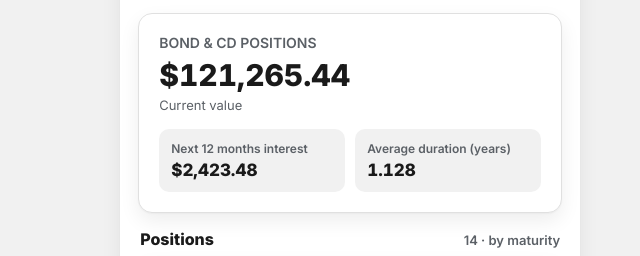
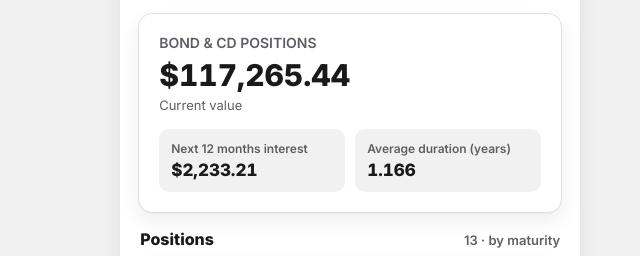
Before and after one commit to bank-boa/myaccounts, a plain HTML site: page invest.html in a window 1280 px wide. Shown: the part 218-474 px from the top of the page, 320-960 px from the left. Drawn offline with Linux system fonts and the light colour scheme.

Commit message:
Revert "Update account balances and transaction details in account-detail.html and index.html"
This reverts commit 07093bd6435adca04bee5caa7dd0ae52f3c5c891.

```diff
--- a/invest.html
+++ b/invest.html
@@ -118,7 +118,6 @@
       {description: "CAPITAL ONE NATL 4.30000% 09/30/2027", account: "Individual - Z07950813", tag: "HYPO", cusip: "14042RUR0", assetClass: "CD", quantity: 500, coupon: 4.300, maturity: "09/30/2027", callStatus: "Call Protected", currentValue: 500},
       {description: "CAPITAL ONE NATL 4.50000% 10/05/2027", account: "Individual - Z07950813", tag: "HYPO", cusip: "14042RUS8", assetClass: "CD", quantity: 500, coupon: 4.500, maturity: "10/05/2027", callStatus: "Call Protected", currentValue: 500},
       {description: "ALLY BANK 4.25000% 10/12/2027", account: "Individual - Z07950813", tag: "HYPO", cusip: "02007GXY4", assetClass: "CD", quantity: 15000, coupon: 4.250, maturity: "10/12/2027", callStatus: "Call Protected", currentValue: 15000, termYears: 1},
-      {description: "ALLY BANK 4.76000% 11/30/2028", account: "Individual - Z07950813", tag: "HYPO", cusip: "02007GZK6", assetClass: "CD", quantity: 4000, coupon: 4.760, maturity: "11/30/2028", callStatus: "Call Protected", currentValue: 4000, termYears: 2},
   ];
 
   function parseMaturityDate(value) {
```
